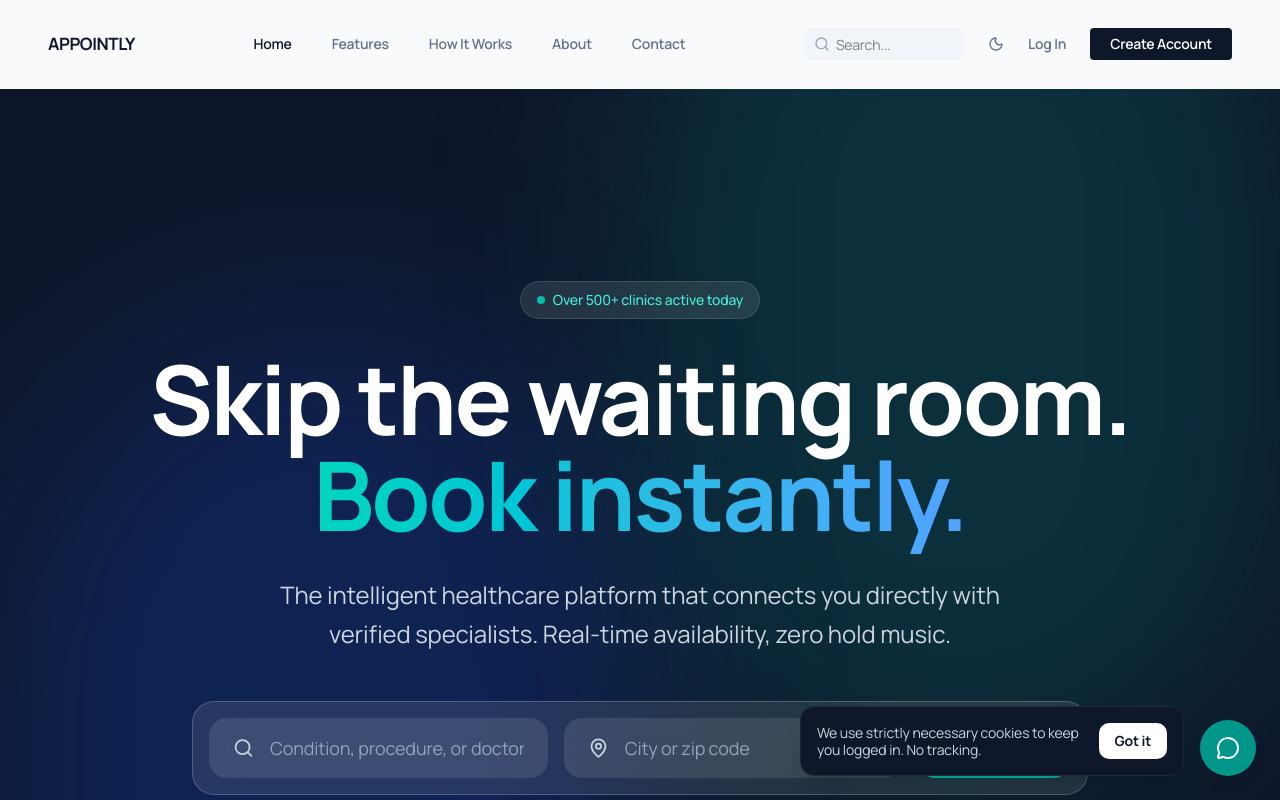
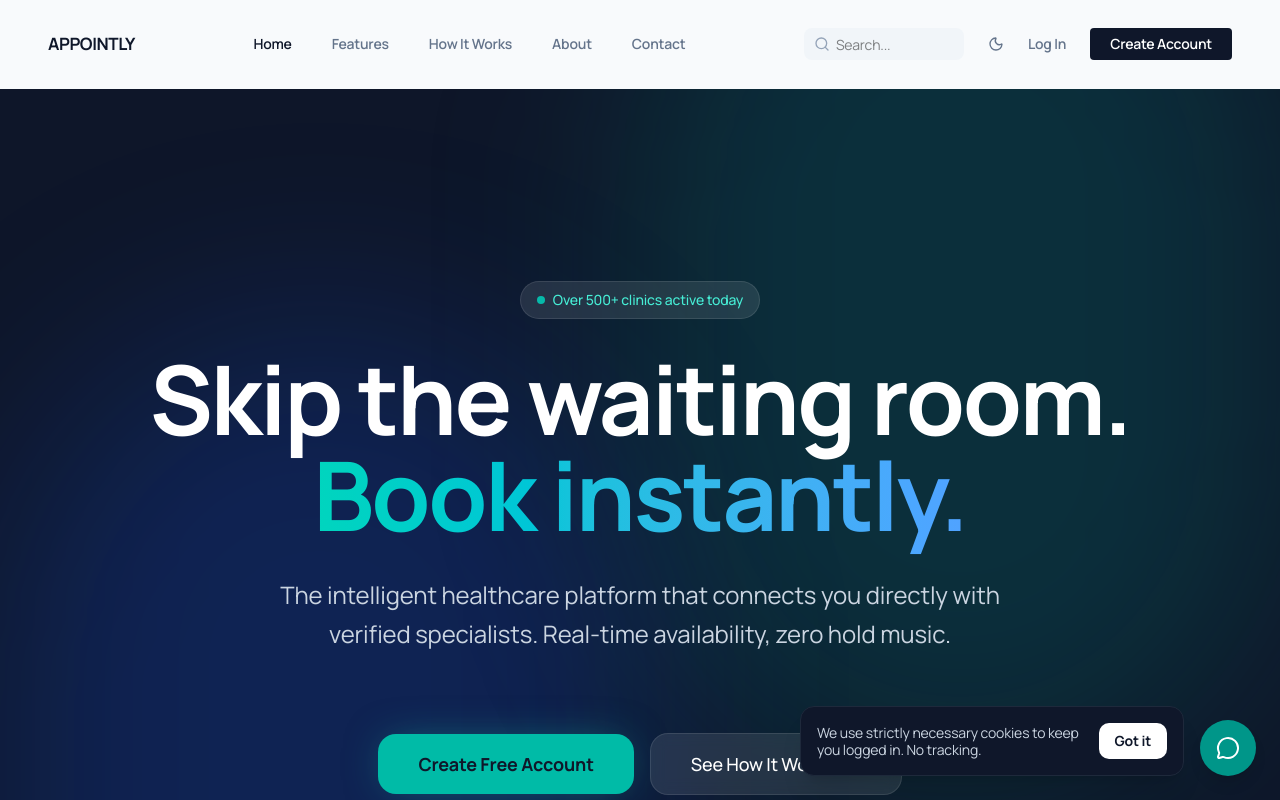
Before and after one commit to Sharathhhh22/Slot-Yourself, a Next.js app: page / in a window 1280 px wide. Shown: the top 800 px of the page. Built offline with nearby package versions, Linux system fonts and the light colour scheme.

Commit message:
feat: replace hero search bar with CTA buttons

```diff
--- a/src/app/(marketing)/page.tsx
+++ b/src/app/(marketing)/page.tsx
@@ -50,26 +50,19 @@ export default function Home() {
               initial={{ opacity: 0, y: 30 }}
               animate={{ opacity: 1, y: 0 }}
               transition={{ delay: 0.3 }}
-              className="w-full max-w-4xl bg-white/10 backdrop-blur-xl p-4 rounded-3xl border border-white/20 flex flex-col md:flex-row gap-4"
+              className="flex flex-col sm:flex-row gap-4 items-center justify-center mt-8"
             >
-              <div className="flex-1 flex items-center bg-white/10 rounded-2xl px-6 py-4">
-                <Search className="w-6 h-6 text-slate-300 mr-4" />
-                <input
-                  type="text"
-                  placeholder="Condition, procedure, or doctor..."
-                  className="bg-transparent border-none text-white placeholder-slate-400 w-full focus:outline-none text-lg"
-                />
-              </div>
-              <div className="flex-1 flex items-center bg-white/10 rounded-2xl px-6 py-4">
-                <MapPin className="w-6 h-6 text-slate-300 mr-4" />
-                <input
-                  type="text"
-                  placeholder="City or zip code"
-                  className="bg-transparent border-none text-white placeholder-slate-400 w-full focus:outline-none text-lg"
-                />
-              </div>
-              <Link href="/appointments/new" className="bg-teal-500 hover:bg-teal-400 text-slate-900 font-bold px-8 py-4 rounded-2xl flex items-center justify-center transition-colors text-lg whitespace-nowrap">
-                Search <ArrowRight className="ml-2 w-5 h-5" />
+              <Link
+                href="/signup"
+                className="bg-teal-500 hover:bg-teal-400 text-slate-900 font-bold px-10 py-4 rounded-2xl flex items-center justify-center transition-colors text-lg whitespace-nowrap shadow-[0_0_40px_-10px_rgba(20,184,166,0.5)]"
+              >
+                Create Free Account
+              </Link>
+              <Link
+                href="/how-it-works"
+                className="bg-white/10 hover:bg-white/20 text-white font-medium px-10 py-4 rounded-2xl flex items-center justify-center transition-colors text-lg whitespace-nowrap backdrop-blur-sm border border-white/10"
+              >
+                See How It Works <ArrowRight className="ml-2 w-5 h-5" />
               </Link>
             </motion.div>
           </div>
```
